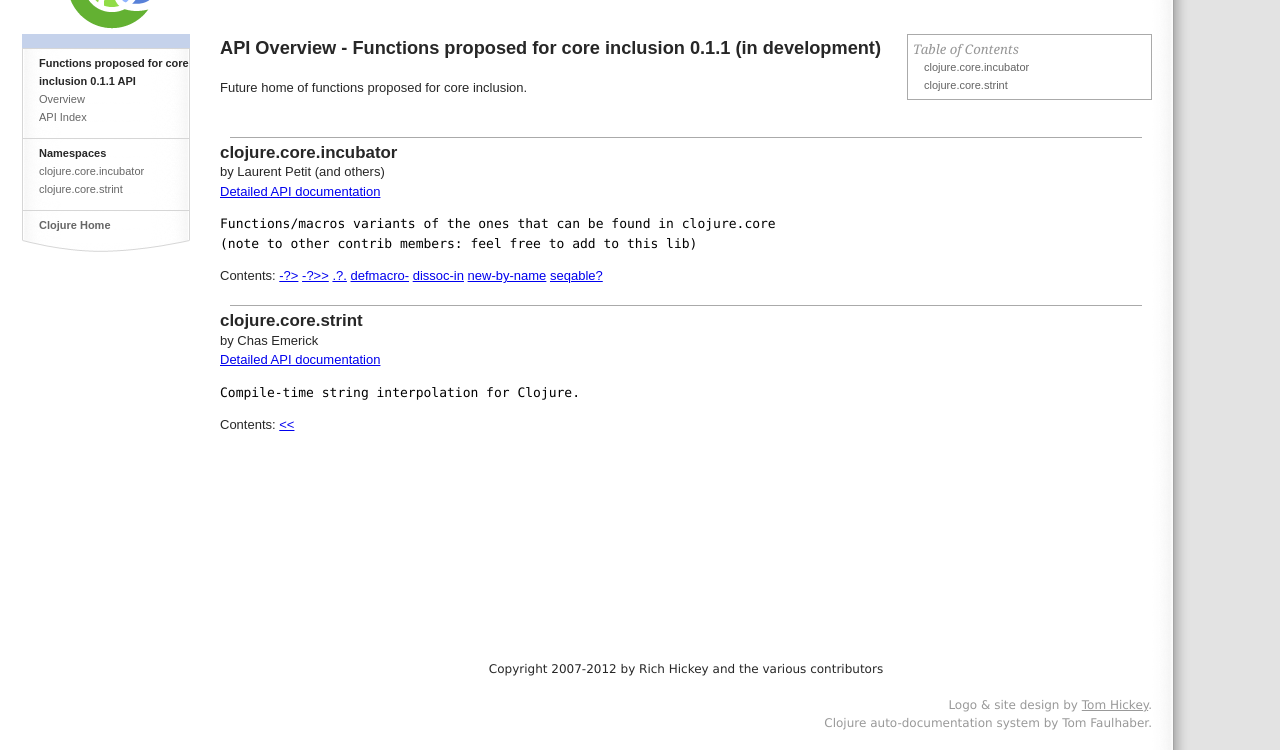
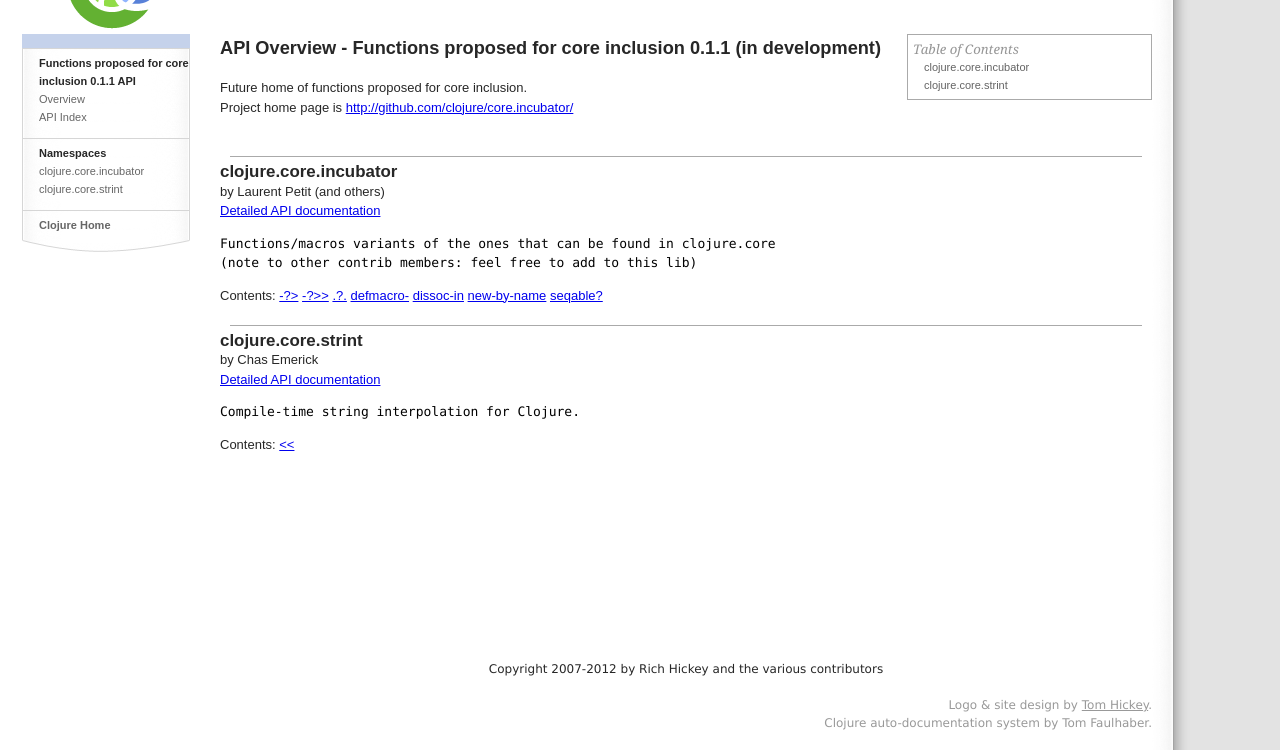
Before and after one commit to clojure/core.incubator, a plain HTML site: page index.html in a window 1280 px wide. Shown: the part 80-830 px from the top of the page. Drawn offline with Linux system fonts and the light colour scheme.

Commit message:
Autodoc commit for master/e7627ef0

```diff
--- a/index.html
+++ b/index.html
@@ -1,5 +1,6 @@
 <html>
   <head>
+    <meta content="text/html; charset=utf-8" http-equiv="Content-Type" />
     <title>Overview - Functions proposed for core inclusion 0.1.1 API documentation</title>
     <link href="static/favicon.png" rel="icon" />
     <link href="static/favicon.png" rel="shortcut icon" />
@@ -7,9 +8,6 @@
     <link media="all" type="text/css" href="static/wiki.css" rel="stylesheet" />
     <link media="all" type="text/css" href="static/internal.css" rel="stylesheet" />
     <style>.menuWrapper{height: 36px;}</style>
-    <!--[if lte IE 6]>
-    <link rel="stylesheet" href="http://www.wikispaces.com/_/2009051601/s/internal_ie.css" type="text/css" />
-    <![endif]-->
   </head>
 <!--
 This document was auto-generated from the source by the clojure autodoc system.
@@ -61,6 +59,7 @@ namespace.
                 <div id="content-tag"><h1 id="toc0">API Overview - <span id="header-project">Functions proposed for core inclusion</span> <span id="header-version">0.1.1</span><span id="header-status-block"> (<span id="header-status">in development</span>)</span></h1>
 <br />
 <div id="project-description">Future home of functions proposed for core inclusion.</div>
+<div id="home-page">Project home page is <a href="http://github.com/clojure/core.incubator/">http://github.com/clojure/core.incubator/</a></div>
 <br />
 <div id="namespace-entry">
   <br />
```
Also changed, not shown: api-index.html (+1 -3 lines), clojure.core.incubator-api.html (+2 -3 lines), clojure.core.strint-api.html (+2 -3 lines).
